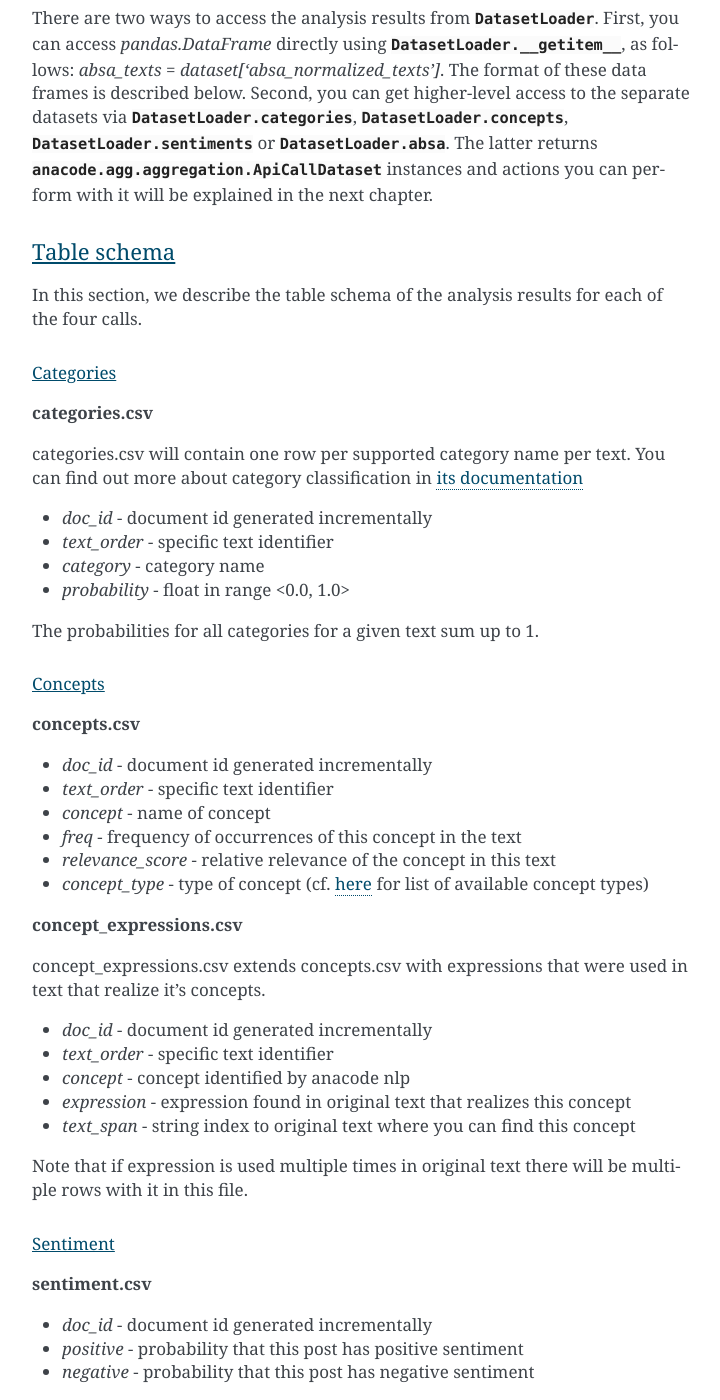
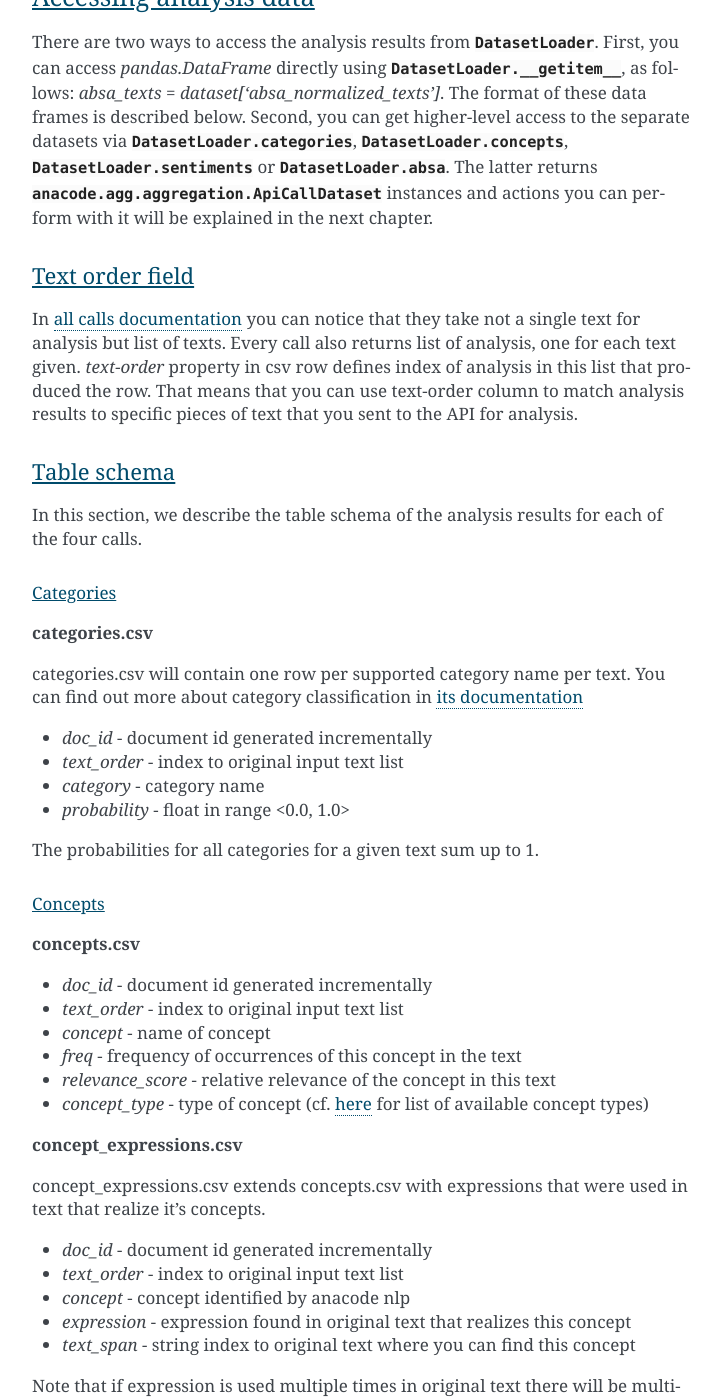
Before and after one commit to anacode/anacode-toolkit, a Sphinx documentation site: the page built from docs/source/intro.rst, in a window 1280 px wide and 1400 px high, scrolled down 4898 px. Shown: the whole window, without its empty margins (388-1108 px from the left). Built offline with Sphinx 7.4.7, drawn with Linux system fonts in a browser that asks for light colours; some of the changed text lies outside the part shown.

Commit message:
Better text-order col explanation in docs

```diff
--- a/docs/source/intro.rst
+++ b/docs/source/intro.rst
@@ -236,6 +236,17 @@
 The latter returns :class:`anacode.agg.aggregation.ApiCallDataset` instances
 and actions you can perform with it will be explained in the next chapter.
 
+
+Text order field
+----------------
+
+In `all calls documentation <https://api.anacode.de/api-docs/calls.html>`_
+you can notice that they take not a single text for analysis but list of texts.
+Every call also returns list of analysis, one for each text given. *text-order*
+property in csv row defines index of analysis in this list that produced
+the row. That means that you can use text-order column to match analysis results
+to specific pieces of text that you sent to the API for analysis.
+
 .. _analysed-schema:
 
 Table schema
@@ -254,7 +265,7 @@
 `its documentation <https://api.anacode.de/api-docs/taxonomies.html>`_
 
 - *doc_id* - document id generated incrementally
-- *text_order* - specific text identifier
+- *text_order* - index to original input text list
 - *category* - category name
 - *probability* - float in range <0.0, 1.0>
 
@@ -267,7 +278,7 @@
 **concepts.csv**
 
 - *doc_id* - document id generated incrementally
-- *text_order* - specific text identifier
+- *text_order* - index to original input text list
 - *concept* - name of concept
 - *freq* - frequency of occurrences of this concept in the text
 - *relevance_score* - relative relevance of the concept in this text
@@ -279,7 +290,7 @@
 in text that realize it’s concepts.
 
 - *doc_id* - document id generated incrementally
-- *text_order* - specific text identifier
+- *text_order* - index to original input text list
 - *concept* - concept identified by anacode nlp
 - *expression* - expression found in original text that realizes this concept
 - *text_span* - string index to original text where you can find this concept
@@ -294,6 +305,7 @@
 **sentiment.csv**
 
 - *doc_id* - document id generated incrementally
+- *text-order* - index to original input text list
 - *positive* - probability that this post has positive sentiment
 - *negative* - probability that this post has negative sentiment
 
@@ -306,9 +318,7 @@
 **absa_entities.csv**
 
 - *doc_id* - document id generated incrementally
-- *text_order* - specific text identifier; API returns separate output for
-  every text it gets and we called it with list of texts so this makes sure
-  that different text outputs from one posts can be matched together
+- *text_order* - index to original input text list
 - *entity_name* - name of the entity
 - *entity_type* - type of the entity
 - *surface_string* - expression found in original text that realizes this entity
@@ -317,13 +327,13 @@
 **absa_normalized_text.csv**
 
 - *doc_id* - document id generated incrementally
-- *text_order* - specific text identifier
+- *text_order* - index to original input text list
 - *normalized_text* - text with normalized casing and whitespace
 
 **absa_relations.csv**
 
 - *doc_id* - document id generated incrementally
-- *text_order* - specific text identifier
+- *text_order* - index to original input text list
 - *relation_id* - since the absa relation output can have multiple relations, we introduce relation_id as a foreign key
 - *opinion_holder* - optional; if this field is null, the default opinion holder is the author himself
 - *restriction* - optional; contextual restriction under which the evaluation applies
@@ -338,7 +348,7 @@
 connected to evaluations in it.
 
 - *doc_id* - document id generated incrementally
-- *text_order* - specific text identifier
+- *text_order* - index to original input text list
 - *relation_id* - foreign key to absa_relations
 - *entity_type* -
 - *entity_name* -
@@ -346,7 +356,7 @@
 **absa_evaluations.csv**
 
 - *doc_id* - document id generated incrementally
-- *text_order* - specific text identifier
+- *text_order* - index to original input text list
 - *evaluation_id* - absa evaluations output can rate multiple entities, this
   serves as foreign key to them
 - *sentiment* - numeric value how positive/negative statement is
@@ -356,7 +366,7 @@
 **absa_evaluations_entities.csv**
 
 - *doc_id* - document id generated incrementally
-- *text_order* - specific text identifier
+- *text_order* - index to original input text list
 - *evaluation_id* - foreign key to absa_evaluations
 - *entity_type* -
 - *entity_name* -
```
